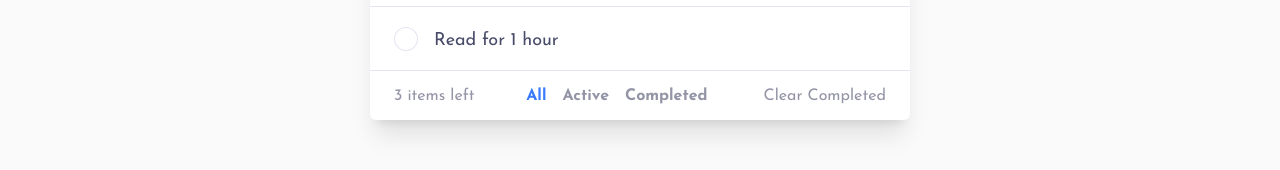
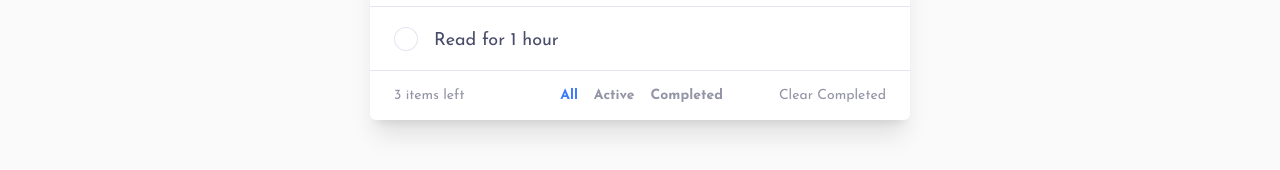
Before and after one commit to danaYatsuta/fm-todo-app, a Vue app: page / in a window 1280 px wide. Shown: the part 366-536 px from the top of the page. Built offline with nearby package versions, Linux system fonts and the light colour scheme.

Commit message:
Text size corrections

```diff
--- a/src/components/FilterRadioButton.vue
+++ b/src/components/FilterRadioButton.vue
@@ -21,7 +21,7 @@ export default {
     />
     <label
       :for="value"
-      class="cursor-pointer text-base font-bold text-dark-grayish-blue hover:text-very-dark-grayish-blue peer-checked:text-bright-blue dark:text-dt-very-dark-grayish-blue dark:hover:text-dt-light-grayish-blue-hover dark:peer-checked:text-bright-blue"
+      class="cursor-pointer text-sm font-bold text-dark-grayish-blue hover:text-very-dark-grayish-blue peer-checked:text-bright-blue dark:text-dt-very-dark-grayish-blue dark:hover:text-dt-light-grayish-blue-hover dark:peer-checked:text-bright-blue"
       ><slot></slot>
     </label>
   </div>
--- a/src/components/TheTodoList.vue
+++ b/src/components/TheTodoList.vue
@@ -101,7 +101,7 @@ export default {
         </TodoListItem>
 
         <div
-          class="flex h-[3.125rem] items-center justify-between px-5 text-sm text-dark-grayish-blue dark:text-dt-very-dark-grayish-blue md:px-6 md:text-base"
+          class="flex h-[3.125rem] items-center justify-between px-5 text-xs text-dark-grayish-blue dark:text-dt-very-dark-grayish-blue md:px-6 md:text-sm"
         >
           <p v-if="activeTodos.length === 0">No tasks</p>
           <p v-else>{{ activeTodos.length }} items left</p>
```
